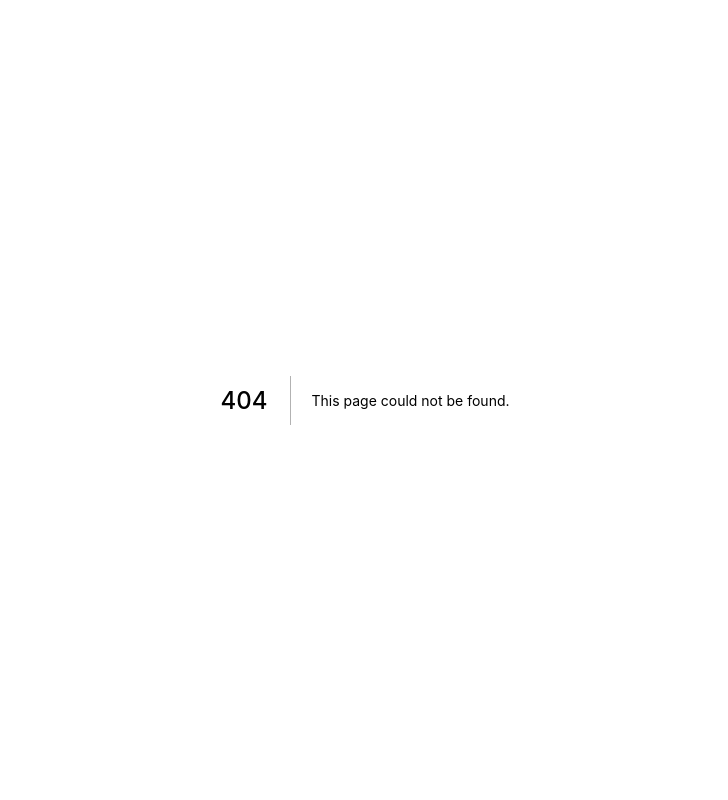
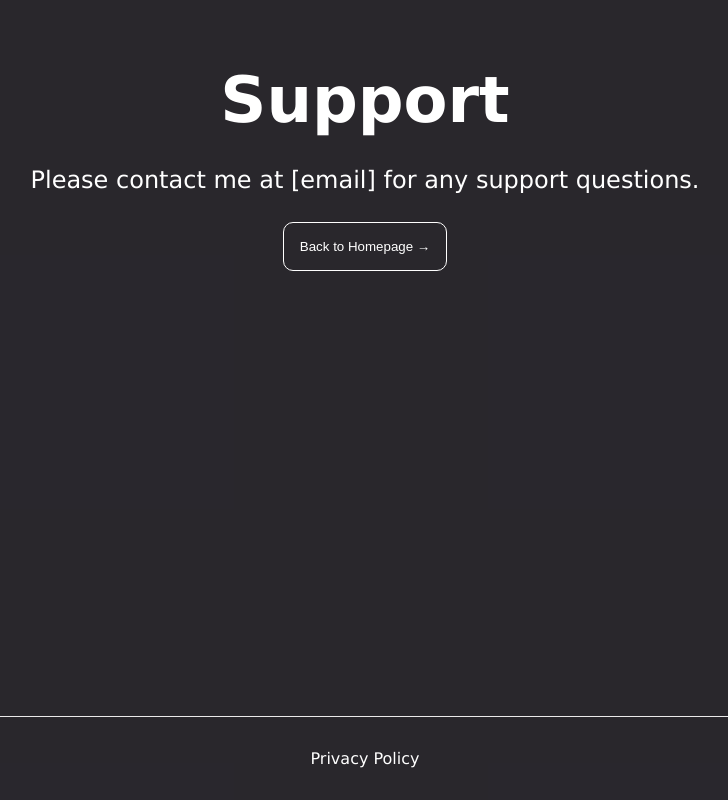
Before and after one commit to emdoyle/wordle_stats_frontend, a Next.js app in the folder wordle-stats/: page /support in a window 1280 px wide. Before the commit this address had no page. Shown: the whole page, without its empty margins (275-1003 px from the left). Built offline with nearby package versions, Linux system fonts and the light colour scheme.

Commit message:
Extract layout component, improve styling, add placeholder support page

```diff
--- a/wordle-stats/components/AddToSlack.tsx
+++ b/wordle-stats/components/AddToSlack.tsx
@@ -1,6 +1,6 @@
 import { WrappedImage } from "./Image";
 
-export const AddToSlack = ({ isLocal }: { isLocal: boolean }) => {
+export const AddToSlack = ({ isLocal }: { isLocal?: boolean }) => {
   return (
     <a href="https://wordle-admin.0x63problems.dev/slack/install">
       <WrappedImage
--- /dev/null
+++ b/wordle-stats/components/Footer.tsx
@@ -0,0 +1,28 @@
+import Link from "next/link";
+import styles from "../styles/Home.module.css";
+import { FC } from "react";
+
+export type FooterProps = {
+  privacyPolicy?: boolean;
+  support?: boolean;
+};
+
+export const Footer: FC<FooterProps> = ({
+  privacyPolicy = true,
+  support = true,
+}) => {
+  return (
+    <footer className={styles.footer}>
+      {privacyPolicy && (
+        <Link href="/privacy" passHref>
+          <a>Privacy Policy</a>
+        </Link>
+      )}
+      {support && (
+        <Link href="/support" passHref>
+          <a>Support</a>
+        </Link>
+      )}
+    </footer>
+  );
+};
--- /dev/null
+++ b/wordle-stats/components/Layout.tsx
@@ -0,0 +1,16 @@
+import { Footer, FooterProps } from "./Footer";
+import styles from "../styles/Home.module.css";
+import { FC } from "react";
+
+export const Layout: FC<FooterProps> = ({
+  children,
+  privacyPolicy = true,
+  support = true,
+}) => {
+  return (
+    <div className={styles.layout}>
+      <main className={styles.main}>{children}</main>
+      <Footer privacyPolicy={privacyPolicy} support={support} />
+    </div>
+  );
+};
--- a/wordle-stats/components/index.ts
+++ b/wordle-stats/components/index.ts
@@ -2,5 +2,7 @@ import { Links } from "./Links";
 import { Section } from "./Section";
 import { WrappedImage } from "./Image";
 import { AddToSlack } from "./AddToSlack";
+import { Footer } from "./Footer";
+import { Layout } from "./Layout";
 
-export { AddToSlack, Links, Section, WrappedImage as Image };
+export { AddToSlack, Footer, Layout, Links, Section, WrappedImage as Image };
--- a/wordle-stats/pages/_app.tsx
+++ b/wordle-stats/pages/_app.tsx
@@ -1,8 +1,20 @@
-import '../styles/globals.css'
-import type { AppProps } from 'next/app'
+import "../styles/globals.css";
+import type { AppProps } from "next/app";
+import styles from "../styles/Home.module.css";
+import Head from "next/head";
+import { Links } from "../components";
 
 function MyApp({ Component, pageProps }: AppProps) {
-  return <Component {...pageProps} />
+  return (
+    <div className={styles.container}>
+      <Head>
+        <title>Wordle Stats</title>
+        <meta name="description" content="Wordle Stats Info Site" />
+        <Links />
+      </Head>
+      <Component {...pageProps} />
+    </div>
+  );
 }
 
-export default MyApp
+export default MyApp;
--- /dev/null
+++ b/wordle-stats/pages/support.tsx
@@ -0,0 +1,24 @@
+import { NextPage } from "next";
+import Link from "next/link";
+import { Footer, Layout } from "../components";
+import styles from "../styles/Home.module.css";
+
+const Support: NextPage = () => {
+  return (
+    <Layout support={false}>
+      <div className={styles.header}>
+        <h1 className={styles.title}>Support</h1>
+      </div>
+      <div className={styles.description}>
+        Please contact me at [email] for any support questions.
+      </div>
+      <div className={styles.content}>
+        <Link href="/" passHref>
+          <button>Back to Homepage →</button>
+        </Link>
+      </div>
+    </Layout>
+  );
+};
+
+export default Support;
--- a/wordle-stats/styles/Home.module.css
+++ b/wordle-stats/styles/Home.module.css
@@ -6,8 +6,15 @@
 }
 
 .main {
+  flex: 1 0 auto;
+  padding: 4rem 0;
+}
+
+.layout {
+  display: flex;
+  flex-direction: column;
+  justify-content: space-between;
   min-height: 100vh;
-  padding: 4rem 0;
 }
 
 .header {
@@ -20,19 +27,20 @@
 }
 
 .footer {
+  flex: 0 1 auto;
   display: flex;
-  flex: 1;
+  justify-content: center;
+  align-items: center;
   padding: 2rem 0;
   border-top: 1px solid #eaeaea;
-  justify-content: center;
-  align-items: center;
 }
 
 .footer a {
-  display: flex;
-  justify-content: center;
-  align-items: center;
-  flex-grow: 1;
+  padding: 0 4rem;
+}
+
+.footer a:hover {
+  transform: scale(1.05);
 }
 
 .title a {
@@ -71,6 +79,25 @@
     Bitstream Vera Sans Mono, Courier New, monospace;
 }
 
+.content {
+  padding: 1.5rem 0;
+  display: flex;
+  align-items: center;
+  justify-content: center;
+}
+
+.main button {
+  padding: 1rem;
+  border: 1px solid white;
+  border-radius: 10px;
+  color: white;
+  background: none;
+  cursor: pointer;
+}
+
+.main button:hover {
+  transform: scale(1.05);
+}
 
 .section {
   padding: 1.5rem 0;
@@ -97,7 +124,7 @@
   display: flex;
   flex-direction: column;
   align-items: flex-start;
-  padding: 0 2px;
+  padding: 0 1rem;
 }
 
 .section_right {
```
Also changed, not shown: wordle-stats/pages/index.tsx (+3 -18 lines).
